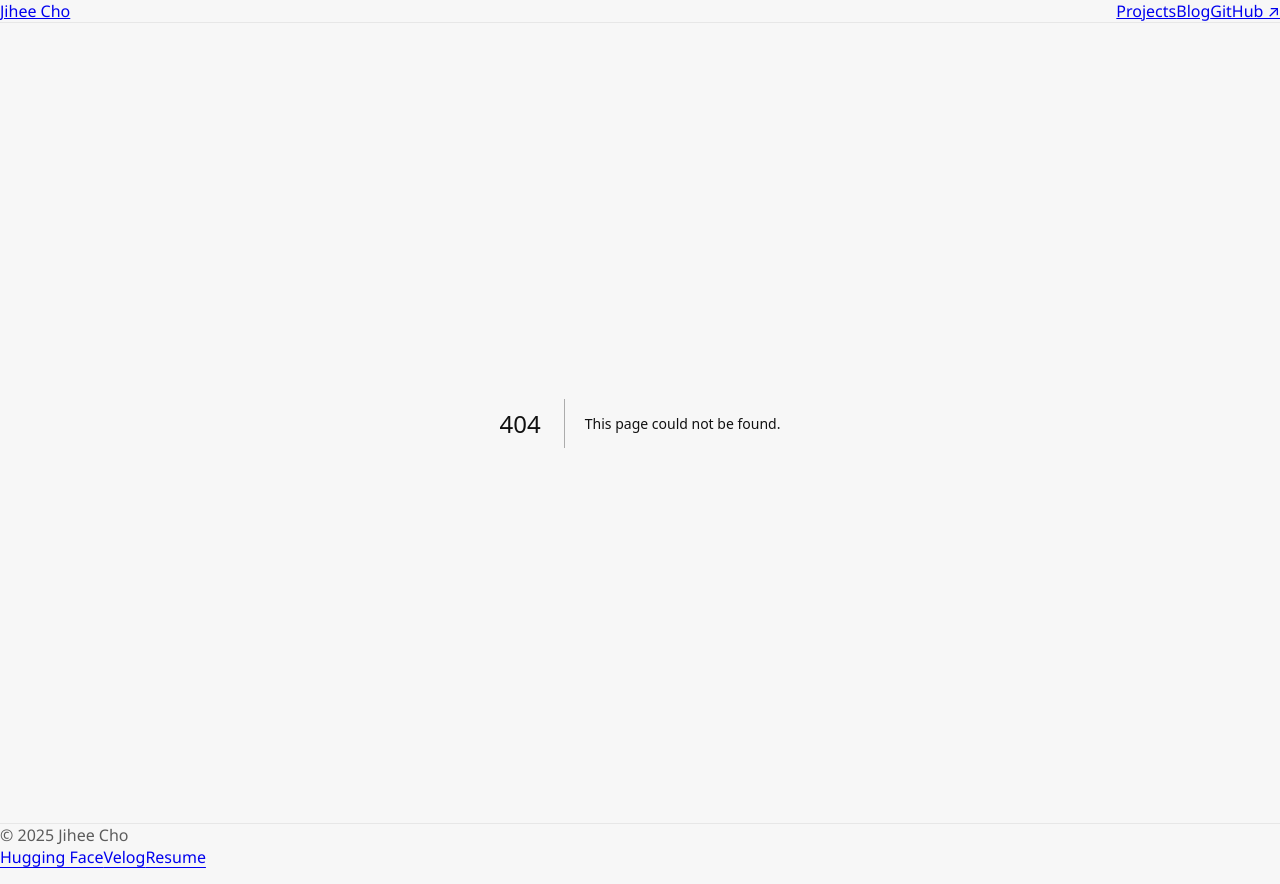
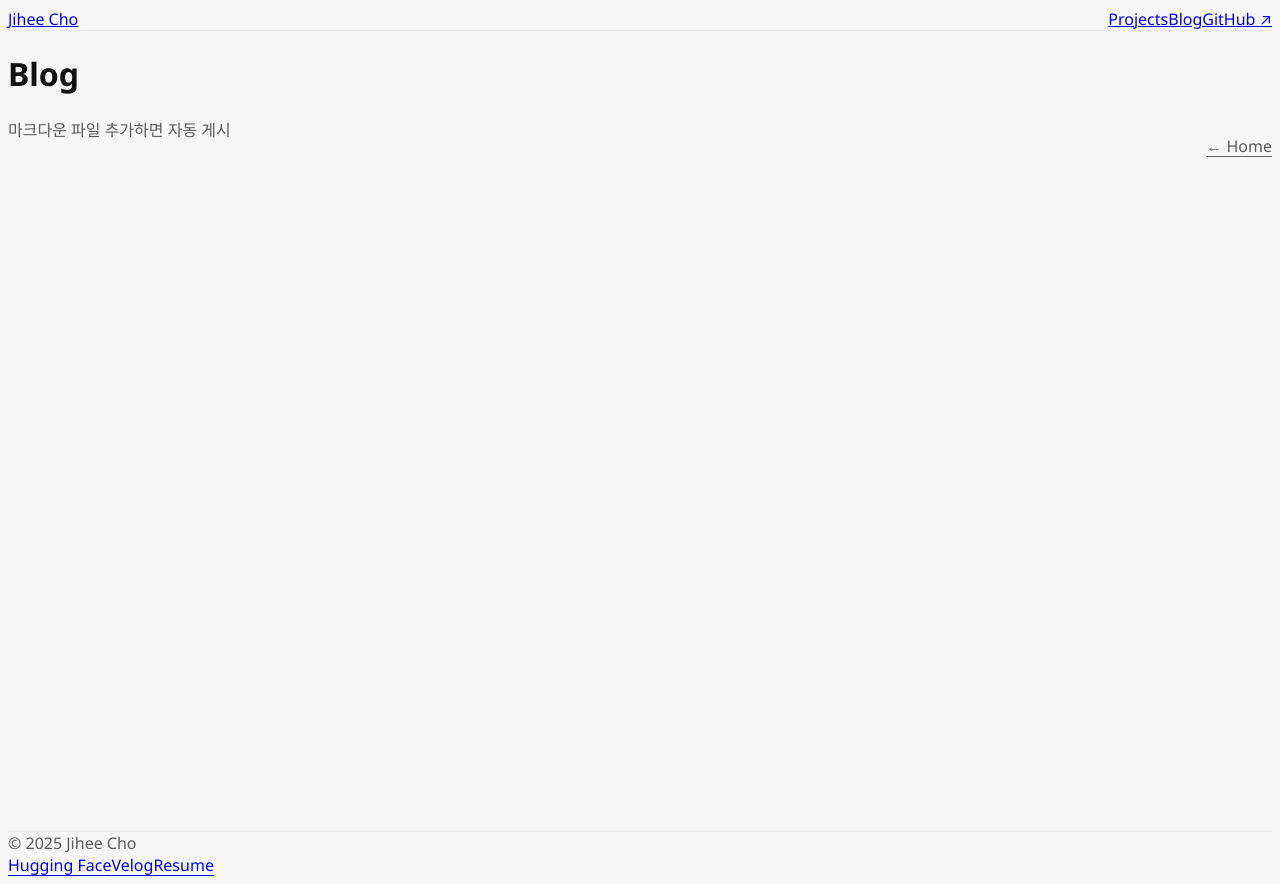
Before and after one commit to jay-lay-down/jihee-portfolio, a Next.js app: page /blog in a window 1280 px wide. Before the commit this address had no page. Built offline with nearby package versions, Linux system fonts and the light colour scheme.

Commit message:
Create page.tsx

```diff
--- /dev/null
+++ b/app/blog/page.tsx
@@ -0,0 +1,48 @@
+import { getAllDocs } from "@/lib/markdown";
+
+export default function BlogList() {
+  const posts = getAllDocs("content/posts");
+
+  return (
+    <main className="min-h-screen p-6">
+      <div className="mx-auto max-w-3xl">
+        <div className="flex items-end justify-between gap-3">
+          <div>
+            <h1 className="text-2xl font-semibold tracking-tight">Blog</h1>
+            <p className="mt-2 text-sm text-[var(--muted)]">마크다운 파일 추가하면 자동 게시</p>
+          </div>
+          <a className="text-sm underline underline-offset-4 text-[var(--muted)] hover:text-[var(--fg)] transition" href="/">
+            ← Home
+          </a>
+        </div>
+
+        <div className="mt-6 space-y-3">
+          {posts.map((p) => (
+            <a
+              key={p.slug}
+              href={`/blog/${p.slug}`}
+              className="block rounded-2xl border border-[var(--line)] bg-[var(--card)] p-5 hover:bg-[#fcfcfc] transition"
+            >
+              <div className="flex items-center justify-between gap-3">
+                <div className="font-semibold tracking-tight">{p.meta.title}</div>
+                <div className="text-xs text-[var(--muted)]">{p.meta.date ?? ""}</div>
+              </div>
+
+              {p.meta.description && <div className="mt-1 text-sm text-[var(--muted)]">{p.meta.description}</div>}
+
+              {!!p.meta.tags?.length && (
+                <div className="mt-3 flex flex-wrap gap-2">
+                  {p.meta.tags.map((t) => (
+                    <span key={t} className="text-xs px-2 py-1 rounded-full border border-[var(--line)] bg-white text-[var(--muted)]">
+                      {t}
+                    </span>
+                  ))}
+                </div>
+              )}
+            </a>
+          ))}
+        </div>
+      </div>
+    </main>
+  );
+}
```
